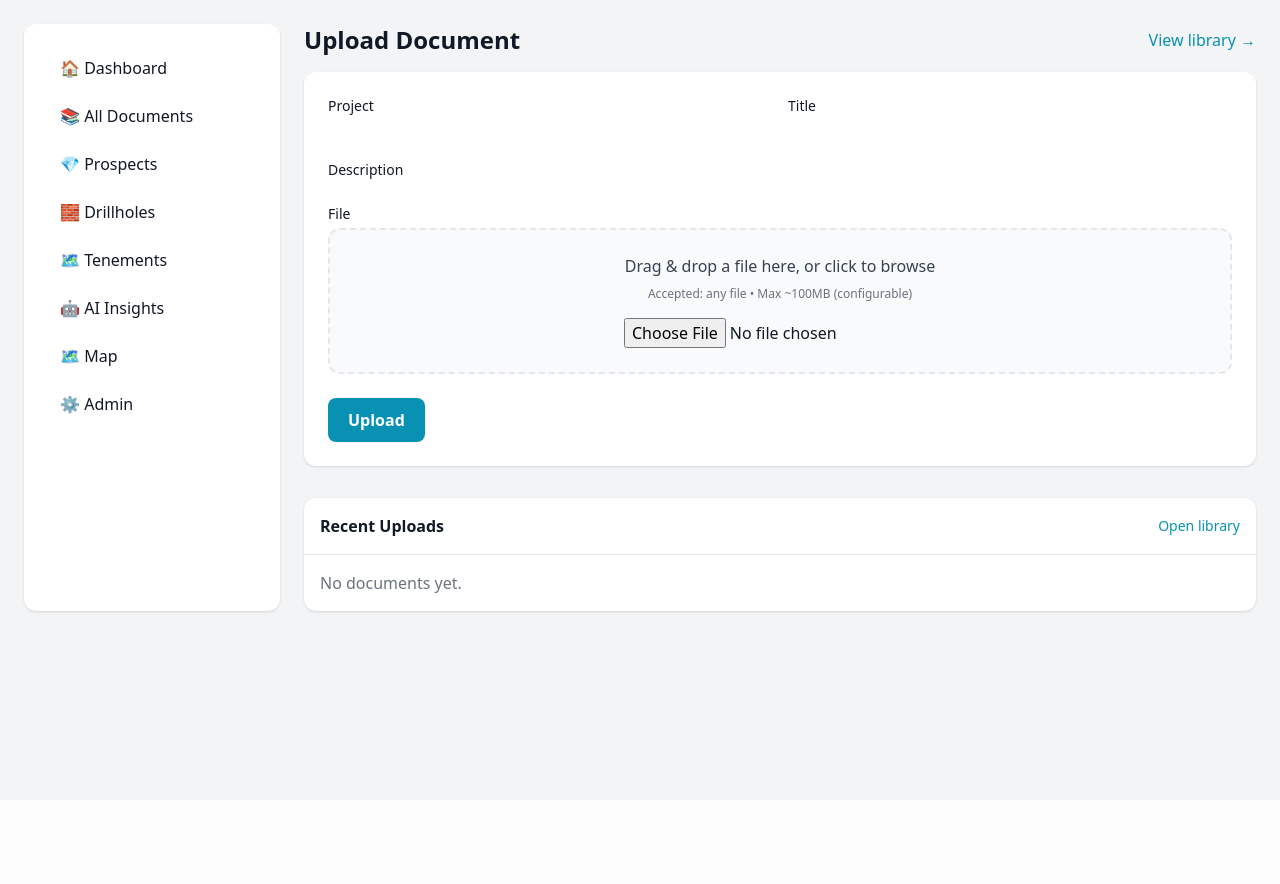
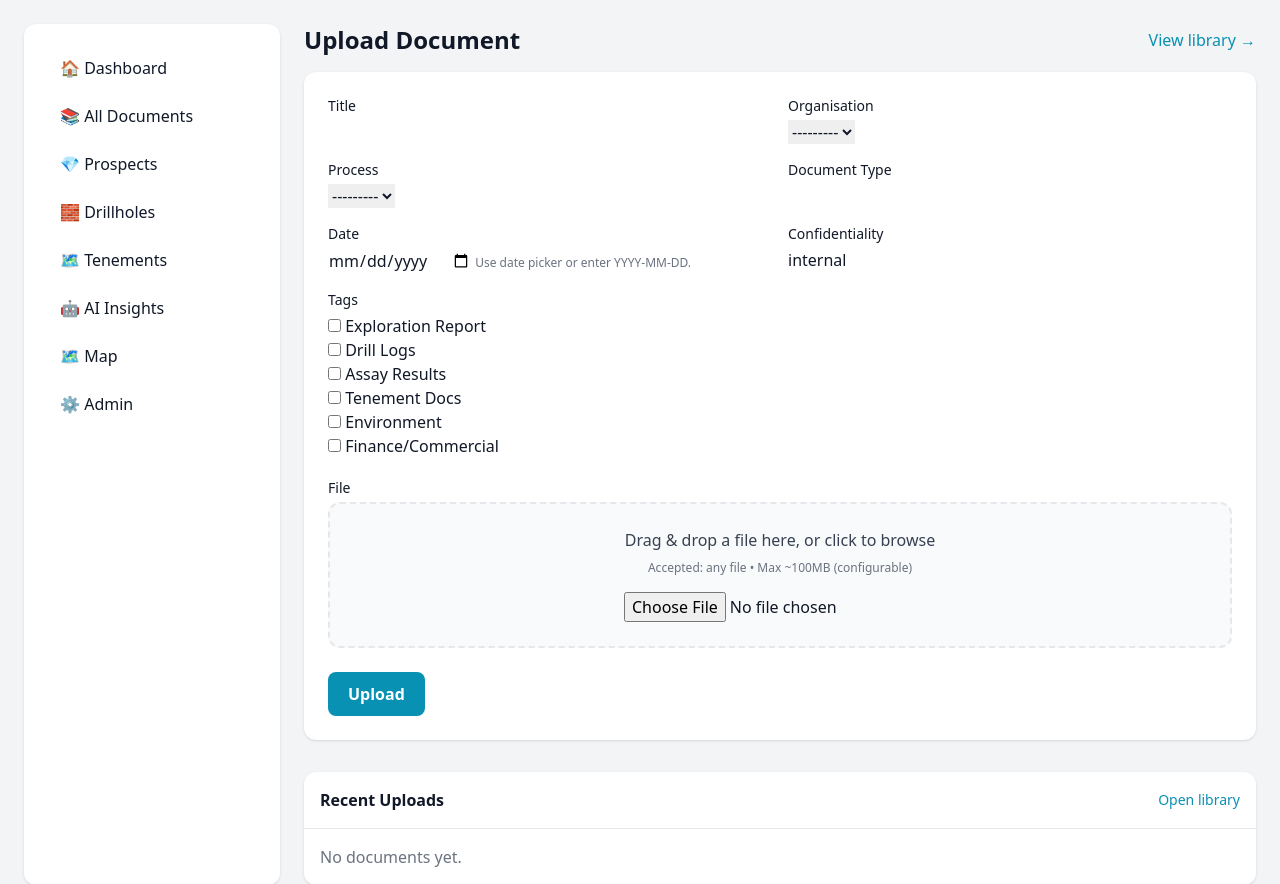
Before and after one commit to IvanVanRooyen/IFB398-T07-MINDS-, a Django app: page /upload/ in a window 1280 px wide. Shown: the top 884 px of the page. Before the commit the page ends 613 px from the top, so only its background shows below. Run offline with Django 5.2, Linux system fonts and the light colour scheme; data that the repository does not hold is empty; some libraries are stand-ins or nearby versions.

Commit message:
Updated document metadata-tagging

```diff
--- a/core/admin.py
+++ b/core/admin.py
@@ -23,7 +23,7 @@
 
 @djadmin.register(Document)
 class DocumentAdmin(djadmin.ModelAdmin):
-    list_display = ("title", "timestamp", "doc_type", "confidentiality", "process", "created_by", "approved_by")
+    list_display = ("title", "timestamp", "doc_type", "confidentiality", "process", "created_by") # removed approved_by -> not in model
     list_filter = ("doc_type", "confidentiality", "organisation")
     search_fields = ("title", "checksum_sha256")
     readonly_fields = ("checksum_sha256", "created_at", "updated_at")
--- a/core/forms.py
+++ b/core/forms.py
@@ -1,7 +1,43 @@
 from django import forms
+from django.forms import ModelForm
 from .models import Document
+from .tagging import TAG_CHOICES
 
-class DocumentForm(forms.ModelForm):
+class DocumentForm(ModelForm):
+    timestamp = forms.DateField(
+        required=False,
+        input_formats=[
+            "%Y-%m-%d",   # 2025-10-12  (default, ISO)
+            "%d/%m/%Y",   # 12/10/2025
+            "%d-%m-%Y",   # 12-10-2025
+        ],
+        widget=forms.DateInput(attrs={"type": "date"}), # HTML5 picker
+        label="Date"
+    )
+
+    tags = forms.TypedMultipleChoiceField(
+        choices=TAG_CHOICES,
+        coerce=int,
+        required=False,
+        widget=forms.CheckboxSelectMultiple,
+        label="Tags",
+    )
+
     class Meta:
         model = Document
-        fields = ["file", "title", "timestamp", "doc_type", "confidentiality", "process", "organisation"]
+        fields = [
+            "title", "file", "organisation", "process",
+            "timestamp", "doc_type", "confidentiality", "tags",
+        ]
+
+    def __init__(self, *args, **kwargs):
+        super().__init__(*args, **kwargs)
+        if self.instance and self.instance.pk:
+            self.initial["tags"] = self.instance.tags or []
+
+    def save(self, commit=True):
+        obj = super().save(commit=False)
+        obj.tags = list(map(int, self.cleaned_data.get("tags", [])))
+        if commit:
+            obj.save()
+        return obj
--- /dev/null
+++ b/core/tagging.py
@@ -0,0 +1,9 @@
+TAG_CHOICES = [
+    (10, "Exploration Report"),
+    (11, "Drill Logs"),
+    (12, "Assay Results"),
+    (13, "Tenement Docs"),
+    (14, "Environment"),
+    (15, "Finance/Commercial"),
+]
+TAG_LABEL = dict(TAG_CHOICES)
--- a/core/views.py
+++ b/core/views.py
@@ -13,6 +13,7 @@
 from core.ai.report_service import generate_project_report
 from .ai.granite_client import GraniteClient
 
+import logging
 
 from .forms import DocumentForm
 from .models import Document, Process
@@ -98,6 +99,7 @@
 
 # ---------- Documents ----------
 
+log = logging.getLogger(__name__)
 
 # @login_required
 @require_http_methods(["GET", "POST"])
@@ -107,19 +109,20 @@
     """
     if request.method == "POST":
         form = DocumentForm(request.POST, request.FILES)
+        log.debug("FILES keys: %s", list(request.FILES.keys()))  # debug: ensure 'file' is present
         if form.is_valid():
-            doc: Document = form.save(commit=False)
-            doc.created_by = request.user
+            doc = form.save(commit=False)
+            # Only set if user is authenticated (created_by is nullable)
+            if request.user.is_authenticated:
+                doc.created_by = request.user
+
             if doc.file:
                 # Important: call sha256_file on the uploaded file *before* saving
                 doc.checksum_sha256 = sha256_file(doc.file)
 
-            if (
-                doc.checksum_sha256
-                and Document.objects.filter(
-                    checksum_sha256=doc.checksum_sha256
-                ).exists()
-            ):
+            if doc.checksum_sha256 and Document.objects.filter(
+                checksum_sha256=doc.checksum_sha256
+            ).exists():
                 # Duplicate detected — re-render with error + keep their form state
                 docs = Document.objects.order_by("-created_at")[:20]
                 return render(
@@ -133,11 +136,21 @@
                 )
 
             doc.save()
-            form.save_m2m()
+            # form.save_m2m()
             return redirect("upload")
-    else:
-        form = DocumentForm()
+        else:
+            # Show validation errors + keep the recent docs list
+            # Show *why* it failed
+            log.warning("Upload invalid: %s", form.errors)
+            docs = Document.objects.order_by("created_at")[:20]
+            return render(
+                request,
+                "core/upload.html",
+                {"form": form, "docs": docs, "error": "Please correct the errors below."},
+            )
 
+    # GET
+    form = DocumentForm()
     docs = Document.objects.order_by("-created_at")[:20]
     return render(request, "core/upload.html", {"form": form, "docs": docs})
 
@@ -145,22 +158,31 @@
 @require_GET
 def documents(request):
     """
-    Document library with search + pagination.
+    Document library with search + tag + pagination.
     """
     q = request.GET.get("q", "").strip()
+    tag = request.GET.get("tag")
     qs = Document.objects.all().order_by("-created_at")
     if q:
         qs = qs.filter(
             Q(title__icontains=q)
-            | Q(description__icontains=q)
-            | Q(project__name__icontains=q)
+            | Q(doc_type__icontains=q)
+            | Q(confidentiality__icontains=q)
+            | Q(process__name__icontains=q)
+            | Q(organisation__name__icontains=q)
         )
+    if tag:
+        try:
+            qs = qs.filter(tags__contains=[int(tag)])
+        except (TypeError, ValueError):
+            pass
+
     page = _paginate(qs, request, per_page=24)
     return render(request, "core/documents.html", {"page": page, "q": q})
 
 
 @require_GET
-def document_detail(request, pk: int):
+def document_detail(request, pk):
     doc = get_object_or_404(Document, pk=pk)
     return render(request, "core/document_detail.html", {"doc": doc})
 
--- a/templates/core/upload.html
+++ b/templates/core/upload.html
@@ -26,9 +26,9 @@
       <a href="{% url 'documents' %}" class="text-cyan-600 hover:underline">View library →</a>
     </div>
 
-    {% if error %}
+    {% if form.non_field_errors %}
       <div class="mb-4 rounded-lg border border-red-200 bg-red-50 px-4 py-3 text-red-700">
-        {{ error }}
+        {{ form.non_field_errors }}
       </div>
     {% endif %}
 
@@ -36,20 +36,41 @@
     <div class="bg-white rounded-xl shadow overflow-hidden">
       <form method="post" enctype="multipart/form-data" class="p-6" id="uploadForm">
         {% csrf_token %}
+        {% if form.errors %}
+          <pre class="text-xs bg-yellow-50 border p-2 rounded overflow-auto">{{ form.errors }}</pre>
+        {% endif %}
 
         <!-- Fields (project / title / description / file) -->
         <div class="grid grid-cols-1 md:grid-cols-2 gap-4">
           <div>
-            <label class="block text-sm font-medium mb-1">Project</label>
-            {{ form.project }}
+            <label class="block text-sm font-medium mb-1">Title</label>
+            {{ form.title }} {{ form.title.errors }}
           </div>
           <div>
-            <label class="block text-sm font-medium mb-1">Title</label>
-            {{ form.title }}
+            <label class="block text-sm font-medium mb-1">Organisation</label>
+            {{ form.organisation }} {{ form.organisation.errors }}
+          </div>
+          <div>
+            <label class="block text-sm font-medium mb-1">Process</label>
+            {{ form.process }} {{ form.process.errors }}
+          </div>
+          <div>
+            <label class="block text-sm font-medium mb-1">Document Type</label>
+            {{ form.doc_type }} {{ form.doc_type.errors }}
+          </div>
+          <div>
+            <label class="block text-sm font-medium mb-1">Date</label>
+            {{ form.timestamp }}
+            <small class="text-xs text-gray-500">Use date picker or enter YYYY-MM-DD.</small>
+            {{ form.timestamp.errors }}
+          </div>
+          <div>
+            <label class="block text-sm font-medium mb-1">Confidentiality</label>
+            {{ form.confidentiality }} {{ form.confidentiality.errors }}
           </div>
           <div class="md:col-span-2">
-            <label class="block text-sm font-medium mb-1">Description</label>
-            {{ form.description }}
+            <label class="block text-sm font-medium mb-1">Tags</label>
+            {{ form.tags }} {{ form.tags.errors }}
           </div>
         </div>
 
```
Also changed, not shown: core/utils.py (+11 -4 lines), core/migrations/0005_remove_document_approved_by_and_more.py (added).
